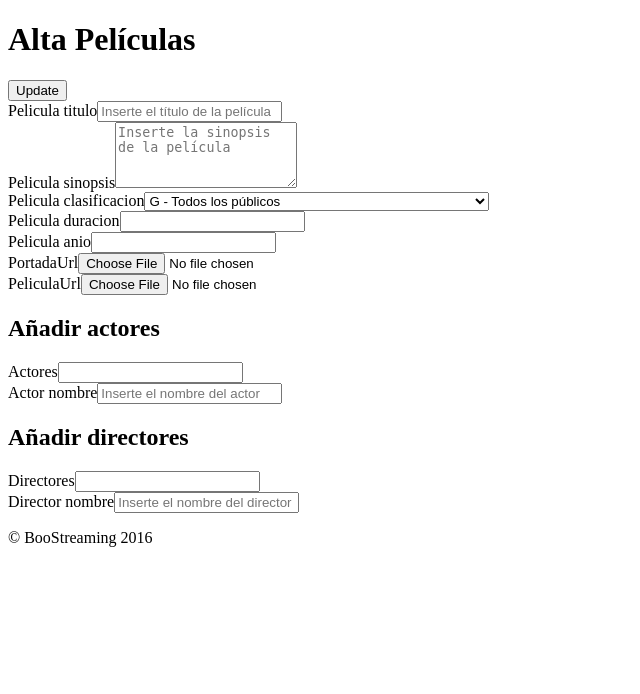
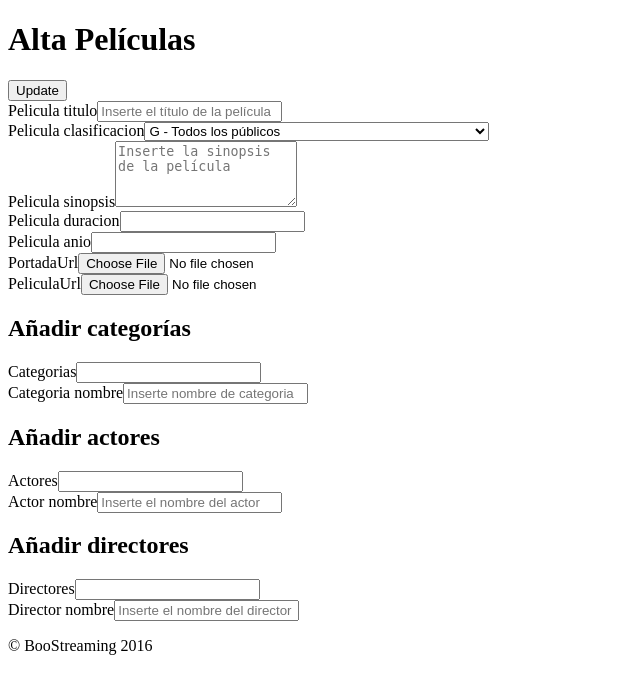
Before and after one commit to EdgarOr/BooStreaming, a Yii app: template advanced/backend/views/peliculas/create.php in a window 1280 px wide. Shown: the top 694 px of the page, without its empty margins (0-640 px from the left). Run offline with PHP 8.4 and a stand-in for Yii, Linux system fonts and the light colour scheme; the template is opened without the code that fills it, so the values that code supplies are empty; form fields are guessed from the names that the template uses; some libraries are stand-ins or nearby versions.

Commit message:
Cambios en el backend
Se sigue lidiando con la subida de archivos

```diff
--- a/advanced/backend/models/Categorias.php
+++ b/advanced/backend/models/Categorias.php
@@ -15,6 +15,8 @@ use Yii;
  */
 class Categorias extends \yii\db\ActiveRecord
 {
+
+    public $categorias = [];
     /**
      * @inheritdoc
      */
@@ -31,6 +33,7 @@ class Categorias extends \yii\db\ActiveRecord
         return [
             [['categoria_nombre'], 'required'],
             [['categoria_nombre'], 'string', 'max' => 20],
+            [['categorias'], 'safe'],
         ];
     }
 
--- a/advanced/backend/models/Peliculas.php
+++ b/advanced/backend/models/Peliculas.php
@@ -51,7 +51,7 @@ class Peliculas extends \yii\db\ActiveRecord
             [[ 'pelicula_anio', 'pelicula_fechaAlta'], 'safe'],
             [['pelicula_titulo'], 'string', 'max' => 150],
             [['pelicula_clasificacion'], 'string', 'max' => 5],
-            [['peliculaUrl'], 'file', 'extensions' => 'mp4, mkv, avi, wmv, mov, flv, mpeg'],
+            [['peliculaUrl'], 'file', 'extensions' => 'mp4, mkv, avi, wmv, mov, flv, mpeg', 'maxFiles' => 1],
             [['portadaUrl'], 'image', 'minWidth' => '1024', 'minHeight' => '1024'],
         ];
     }
--- a/advanced/backend/views/peliculas/_form.php
+++ b/advanced/backend/views/peliculas/_form.php
@@ -5,6 +5,7 @@ use yii\widgets\ActiveForm;
 use yii\helpers\ArrayHelper;
 use backend\models\Actores;
 use backend\models\Directores;
+use backend\models\Categorias;
 use kartik\select2\Select2;
 
 /* @var $this yii\web\View */
@@ -31,29 +32,50 @@ use kartik\select2\Select2;
             <?= $form->field($model, 'pelicula_titulo')->textInput(['maxlength' => true,
                                                                     'placeholder' => 'Inserte el título de la película']) ?>
 
+            <?= $form->field($model, 'pelicula_clasificacion')->dropDownList([
+                            'G' => 'G - Todos los públicos',
+                            'PG' => 'PG - Guía paternal sugerida',
+                            'PG-13' => 'PG-13 - Guía paternal estricta',
+                            'R' => 'R - Restringido',
+                            'NC-17' => 'NC-17 - Prohibido para audiencia de 17 años o menos',
+                            ], ['prompt' => 'Seleccione una clasificación']) ?>
+
             <?= $form->field($model, 'pelicula_sinopsis')->textarea(['rows' => 4,
                                                                     'placeholder' => 'Inserte la sinopsis de la película']) ?>
             <!--?= $form->field($model, 'pelicula_ranking')->textInput() ?-->
         </div>
         <div class="col-md-3">
-
-            <?= $form->field($model, 'pelicula_clasificacion')->dropDownList([
-                'G' => 'G - Todos los públicos',
-                'PG' => 'PG - Guía paternal sugerida',
-                'PG-13' => 'PG-13 - Guía paternal estricta',
-                'R' => 'R - Restringido',
-                'NC-17' => 'NC-17 - Prohibido para audiencia de 17 años o menos',
-                ], ['prompt' => 'Seleccione una clasificación']) ?>
-
-             <?= $form->field($model, 'pelicula_duracion')
+            <?= $form->field($model, 'pelicula_duracion')
                                     ->input('number', ['placeholder' =>'En minutos. P.e.: 1:30 h = 90 min', 'min'=>30])
                                      ?>
 
-              <?= $form->field($model, 'pelicula_anio')->input('number', ['value' => date('Y'), 'min' => 1888]) ?>
-        </div>
-        <div class="col-md-1">
+            <?= $form->field($model, 'pelicula_anio')->input('number', ['value' => date('Y'), 'min' => 1888]) ?>
+
             <?= $form->field($model, 'portadaUrl')->fileInput(); ?>
             <?= $form->field($model, 'peliculaUrl')->fileInput(); ?>
+        </div>
+        <div class="col-md-4 text-center">
+            <h2 >Añadir categorías</h2>
+            <div class="row">
+            <div class="col-md-2"></div>
+            <div class="col-md-8">
+                 <?= $form->field($categoria, 'categorias')->widget(Select2::classname(), [
+                                'data' => ArrayHelper::map(Categorias::find()->all(),
+                                                            'categoria_id', 'categoria_nombre'),
+                                'language' => 'en',
+                                'options' => ['placeholder' => 'Seleccione una categoría',
+                                                'id' =>'categoria_id',
+                                                'multiple' =>true],
+                                'pluginOptions' => [
+                                    'allowClear' => true,
+
+                                ],
+                ]) ?>
+                 <?= $form->field($categoria, 'categoria_nombre')->textInput(['maxlength' => true,
+                                                            'placeholder' => 'Inserte nombre de categoria']) ?>
+            </div>
+
+            </div>
         </div>
     </div>
 
--- a/advanced/backend/views/peliculas/create.php
+++ b/advanced/backend/views/peliculas/create.php
@@ -18,6 +18,7 @@ $this->params['breadcrumbs'][] = $this->title;
         'model' => $model,
         'actor' => $actor,
         'director' => $director,
+        'categoria' => $categoria,
     ]) ?>
 
 </div>
```
Also changed, not shown: advanced/backend/controllers/PeliculasController.php (+17 -10 lines).
